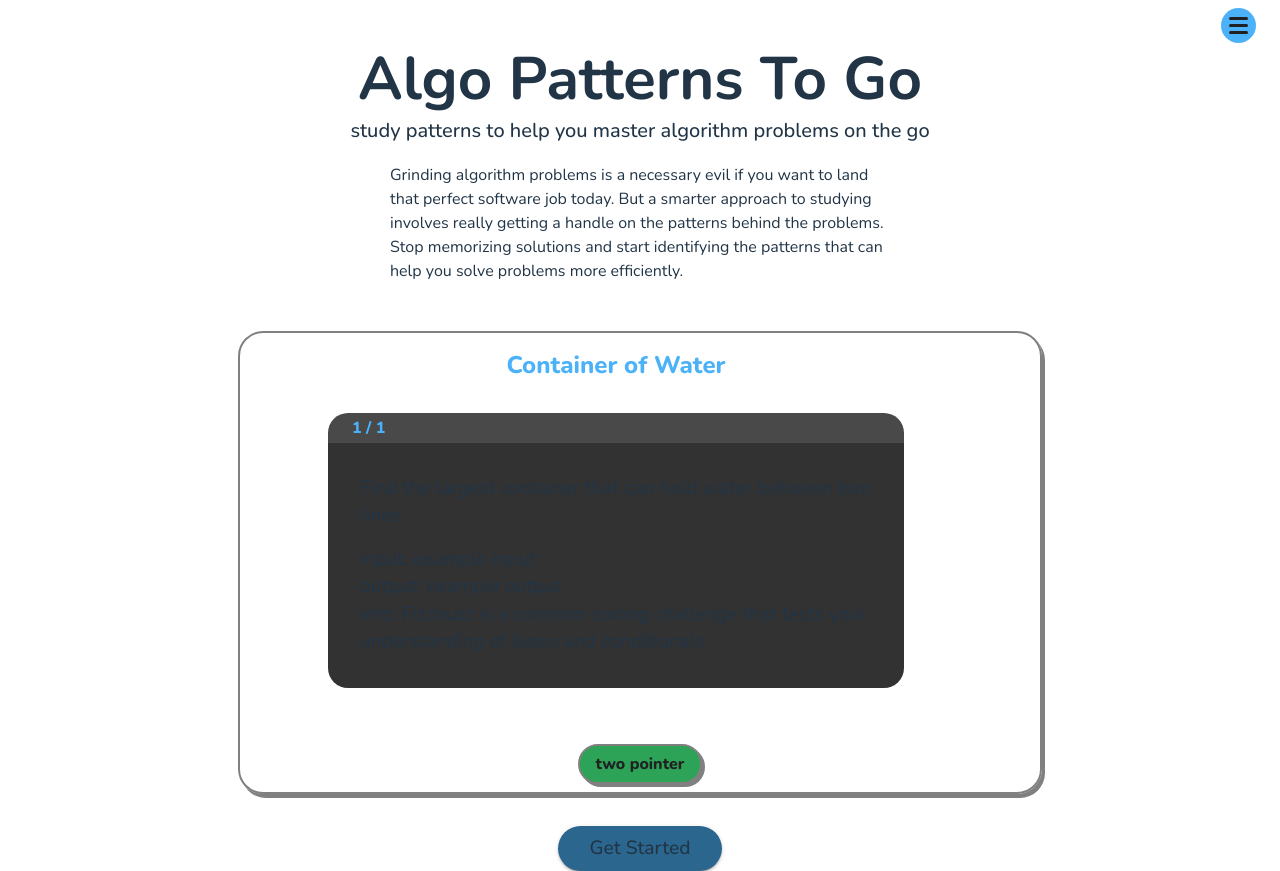
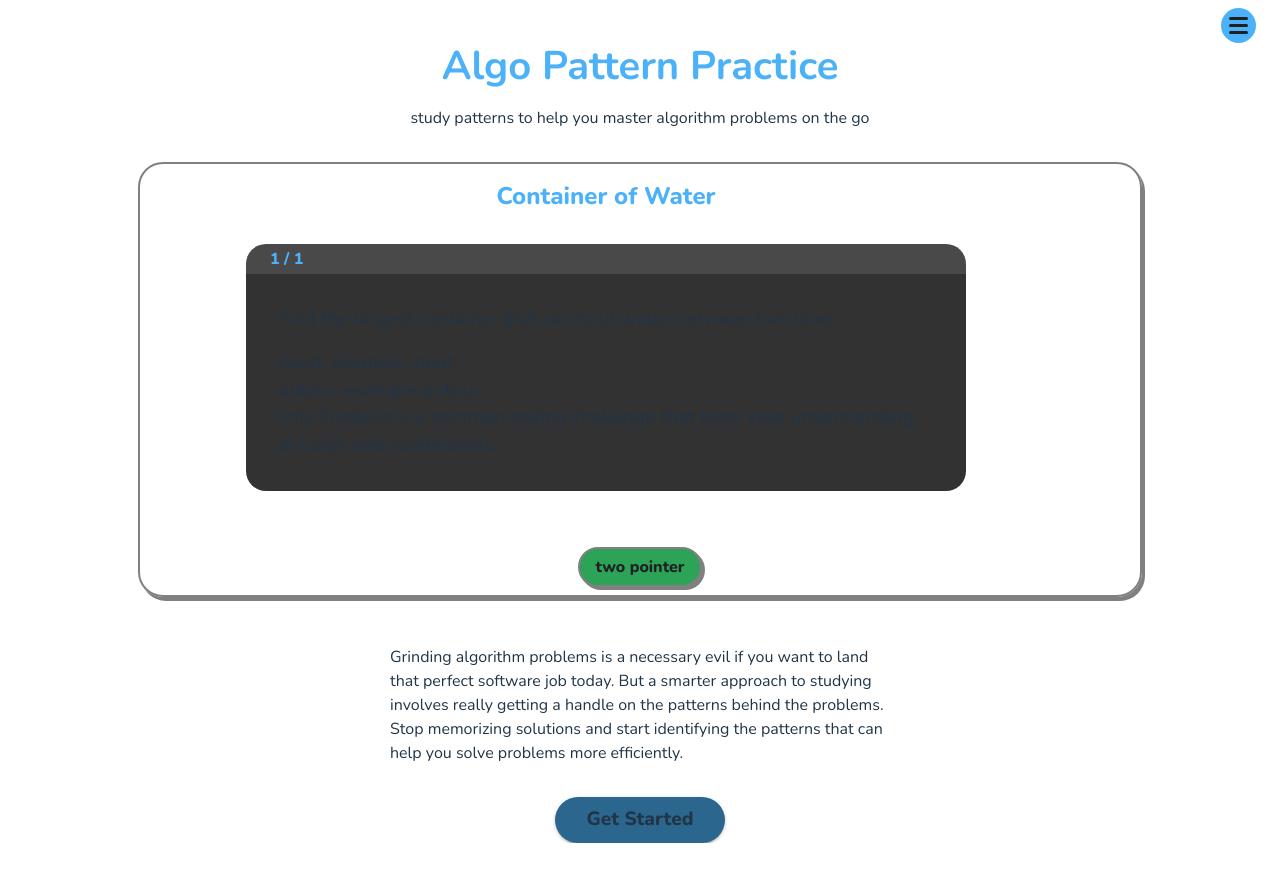
Before and after one commit to alexandercsierra/algo-patterns, a React (Vite) app in the folder frontend/: page / in a window 1280 px wide. After the commit the page ends 843 px from the top, so only its background shows below. Built offline with nearby package versions, Linux system fonts and the light colour scheme.

Commit message:
adjust homepage layout

```diff
--- a/frontend/src/pages/Home.tsx
+++ b/frontend/src/pages/Home.tsx
@@ -13,34 +13,23 @@ const Home = () => {
         alignItems: "center",
         maxWidth: "1000px",
         margin: "0 auto",
+        px: { xs: 3, md: 0 },
       }}
     >
-      <Typography variant={"h2"} sx={{ fontWeight: "700" }}>
-        Algo Patterns To Go
+      <Typography
+        variant={"h3"}
+        sx={{ color: "primary.main", fontWeight: "700", fontSize: "2.5rem" }}
+      >
+        Algo Pattern Practice
       </Typography>
-      <Typography variant={"h6"}>
+      <Typography mt={2} sx={{ fontSize: "1rem" }}>
         study patterns to help you master algorithm problems on the go
-      </Typography>
-      <Typography
-        my={2}
-        sx={{
-          // width: "fit-content",
-          // border: "1px solid red",
-          maxWidth: "500px",
-          textAlign: "left",
-        }}
-      >
-        Grinding algorithm problems is a necessary evil if you want to land that
-        perfect software job today. But a smarter approach to studying involves
-        really getting a handle on the patterns behind the problems. Stop
-        memorizing solutions and start identifying the patterns that can help
-        you solve problems more efficiently.
       </Typography>
       <Box
         sx={{
           border: "2px solid grey",
           borderRadius: "25px",
-          width: "80%",
+          width: "100%",
           boxShadow: "3px 4px 0px 0px grey",
           my: 4,
         }}
@@ -69,17 +58,29 @@ const Home = () => {
           />
         </Box>
       </Box>
+      <Typography
+        my={2}
+        sx={{
+          maxWidth: "500px",
+          textAlign: "left",
+          fontSize: "1rem",
+        }}
+      >
+        Grinding algorithm problems is a necessary evil if you want to land that
+        perfect software job today. But a smarter approach to studying involves
+        really getting a handle on the patterns behind the problems. Stop
+        memorizing solutions and start identifying the patterns that can help
+        you solve problems more efficiently.
+      </Typography>
       <Button
         variant={"contained"}
         sx={{
           borderRadius: "25px",
           textTransform: "none",
           color: "inherit",
-          fontWeight: "800",
-          fontSize: "1.2rem",
           bgcolor: "primary.dark",
           px: 4,
-
+          mt: 2,
           "&:focus": {
             outline: "none",
           },
@@ -88,7 +89,12 @@ const Home = () => {
       >
         <NavLink
           to={"/quiz"}
-          style={{ color: "inherit", textDecoration: "none" }}
+          style={{
+            color: "inherit",
+            textDecoration: "none",
+            fontWeight: "800",
+            fontSize: "1.2rem",
+          }}
         >
           Get Started
         </NavLink>
```
